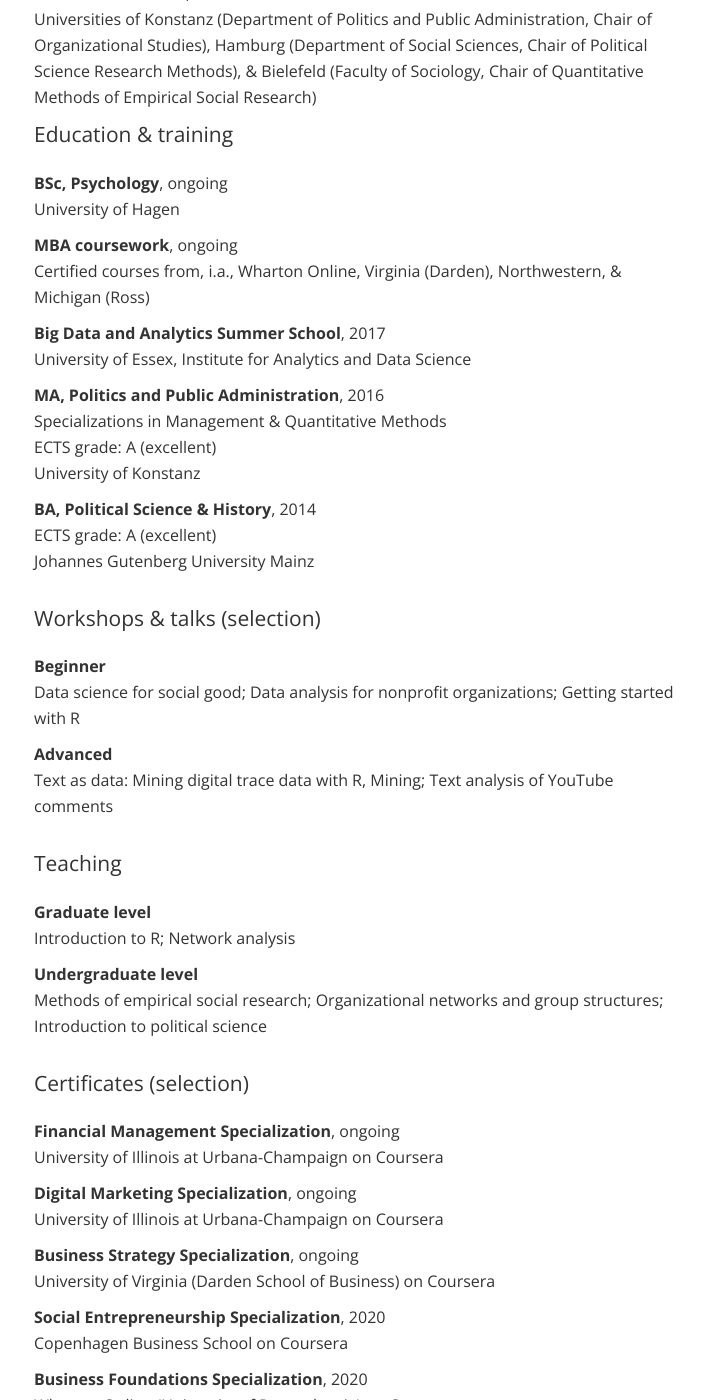
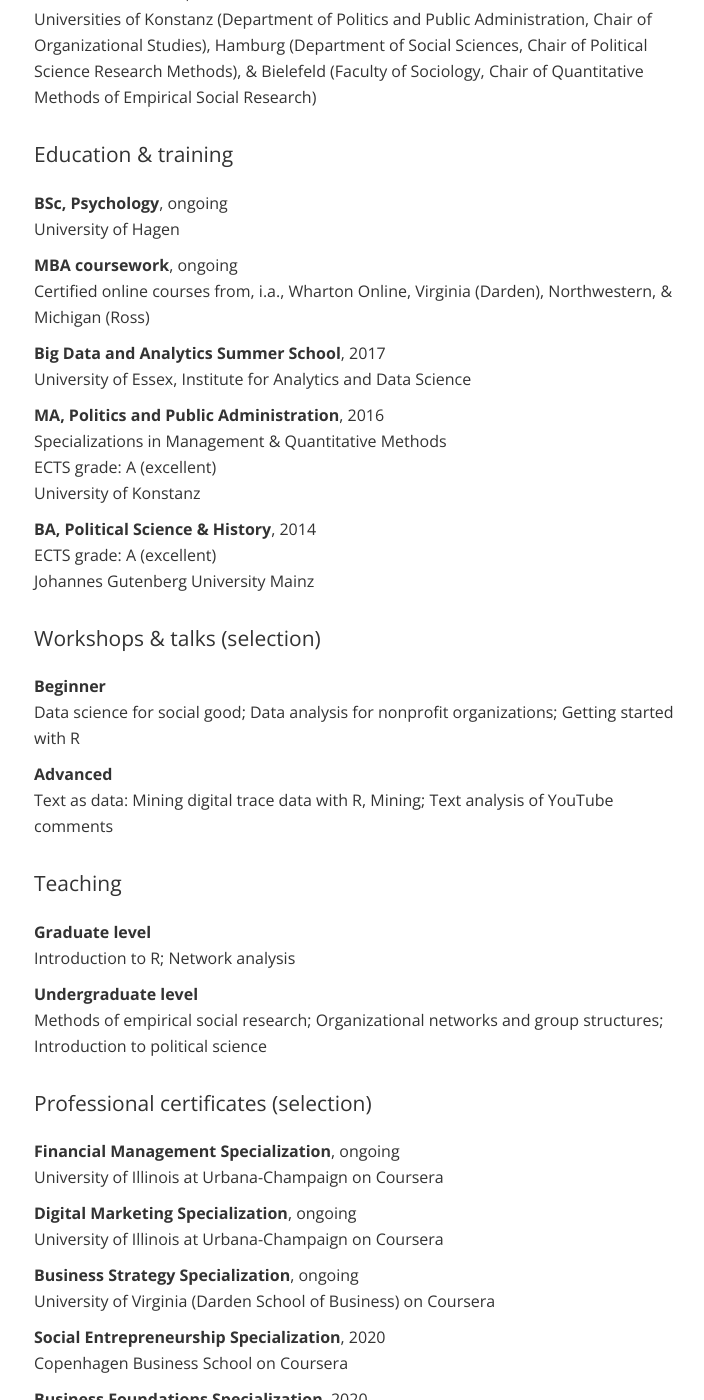
Before and after one commit to lhehnke/lhehnke.github.io, a Jekyll site: the page built from cv/index.html, in a window 1280 px wide and 1400 px high, scrolled down 881 px. Shown: the whole window, without its empty margins (282-986 px from the left). Built offline with Jekyll 4.4.1, drawn with Linux system fonts in a browser that asks for light colours; nearby versions of some CDN libraries.

Commit message:
Fix formatting

```diff
--- a/cv/index.html
+++ b/cv/index.html
@@ -47,7 +47,7 @@
     <p><strong>Visiting lecturer</strong>, 2018<br>
 				University of Hamburg, Department of Social Sciences</p>
 
-    <p><strong>Research associate</strong>, 2016-2018<br>
+    <p style="margin-bottom:30px"><strong>Research associate</strong>, 2016-2018<br>
 				Universities of Konstanz (Department of Politics and Public Administration, Chair of Organizational Studies), Hamburg (Department of Social Sciences, Chair of Political Science Research Methods), & Bielefeld (Faculty of Sociology, Chair of Quantitative Methods of Empirical Social Research)</p>
 
 
@@ -57,7 +57,7 @@
 				University of Hagen</p>
 
     <p><strong>MBA coursework</strong>, ongoing<br>
-				Certified courses from, i.a., Wharton Online, Virginia (Darden), Northwestern, & Michigan (Ross)</p>
+				Certified online courses from, i.a., Wharton Online, Virginia (Darden), Northwestern, & Michigan (Ross)</p>
 
     <p><strong>Big Data and Analytics Summer School</strong>, 2017<br>
 				University of Essex, Institute for Analytics and Data Science</p>
@@ -90,7 +90,7 @@
 				Methods of empirical social research; Organizational networks and group structures; Introduction to political science</p>
 
 
-    <p class="lead">Certificates (selection)</p>
+    <p class="lead">Professional certificates (selection)</p>
 
     <p><strong>Financial Management Specialization</strong>, ongoing<br>
 				University of Illinois at Urbana-Champaign on Coursera</p>
```
